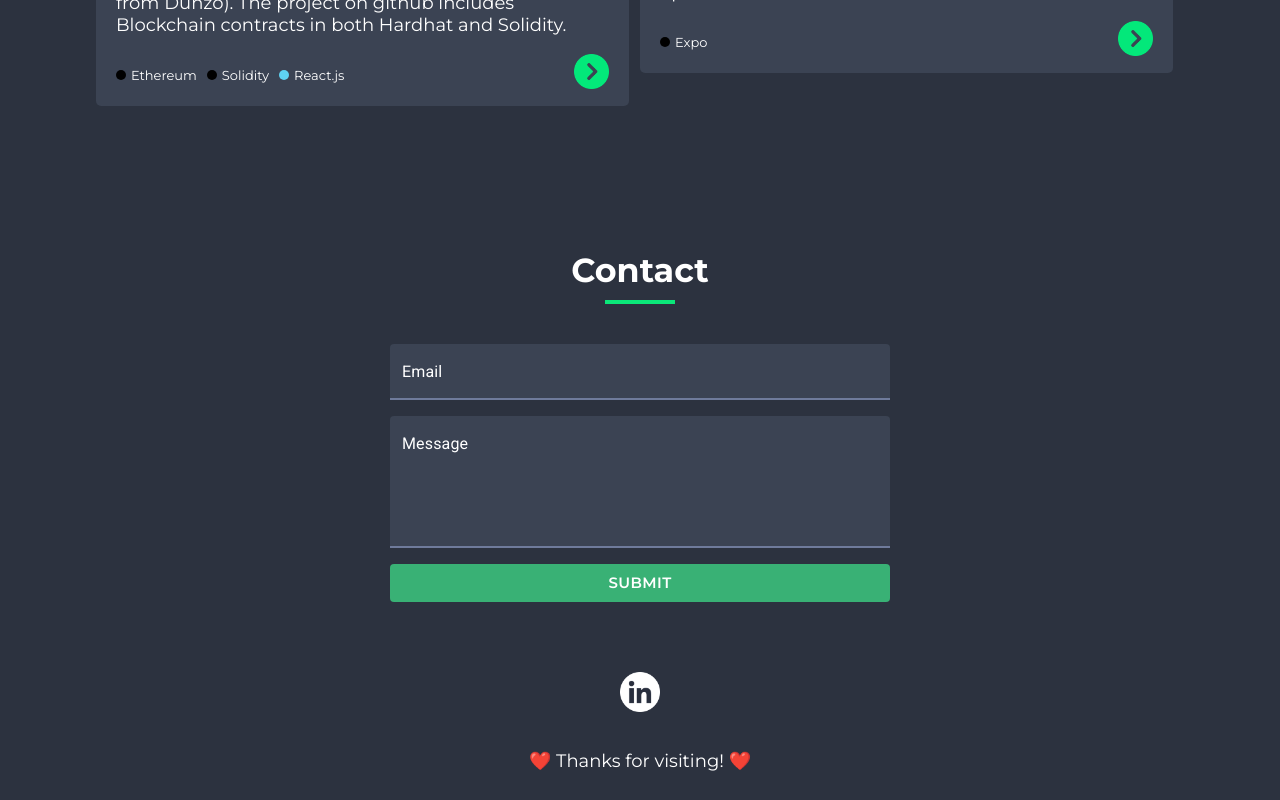
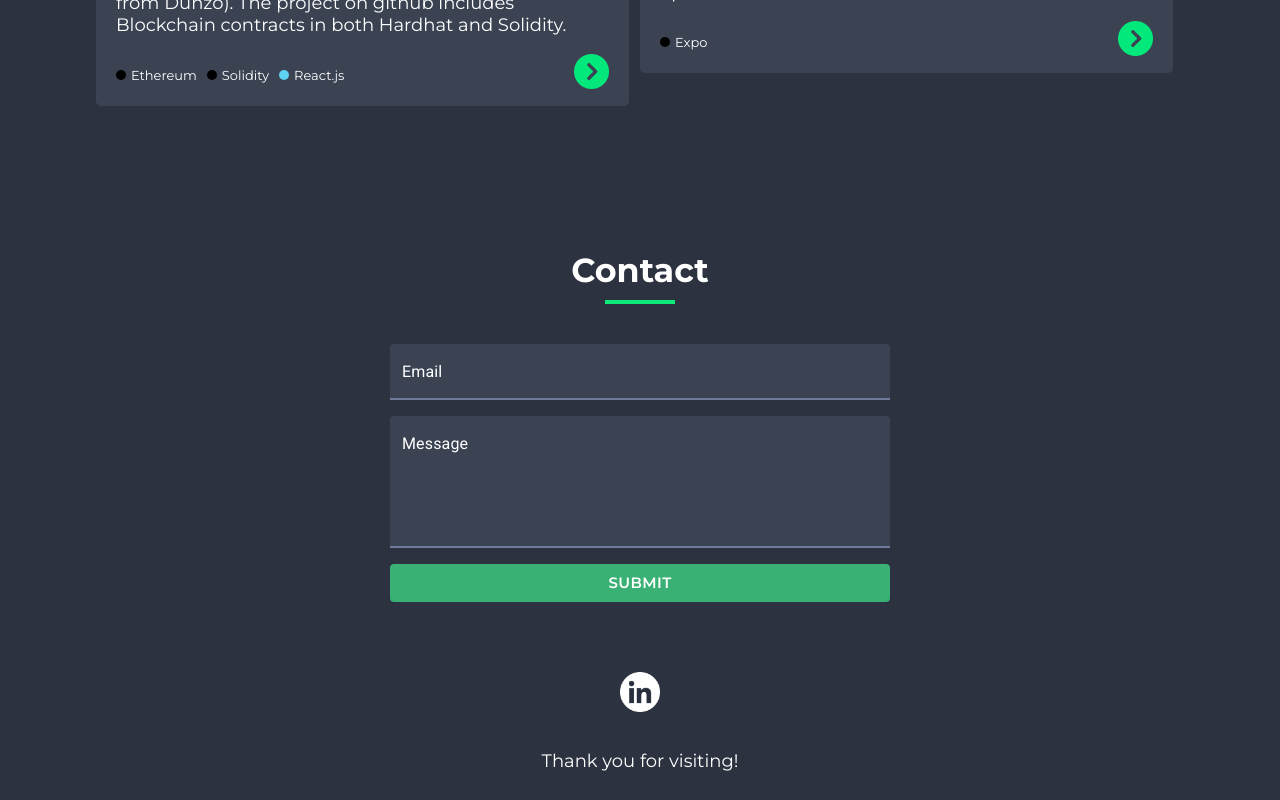
Before and after one commit to nandhinimanchi/portfoliowebsite, a React (Create React App) app: page / in a window 1280 px wide. Shown: the part 5659-6459 px from the top of the page. Built offline with nearby package versions, Linux system fonts and the light colour scheme.

Commit message:
Update Footer.js

```diff
--- a/src/components/footer/Footer.js
+++ b/src/components/footer/Footer.js
@@ -6,11 +6,11 @@ const Footer = () => {
     <footer>
       <p className="copyright">
         <span role="img" aria-label="thinking">
-          ❤️{' '}
+          {' '}
         </span>
-        Thanks for visiting!{' '}
+        Thank you for visiting!{' '}
         <span role="img" aria-label="thinking">
-          ❤️
+
         </span>
       </p>
     </footer>
```
